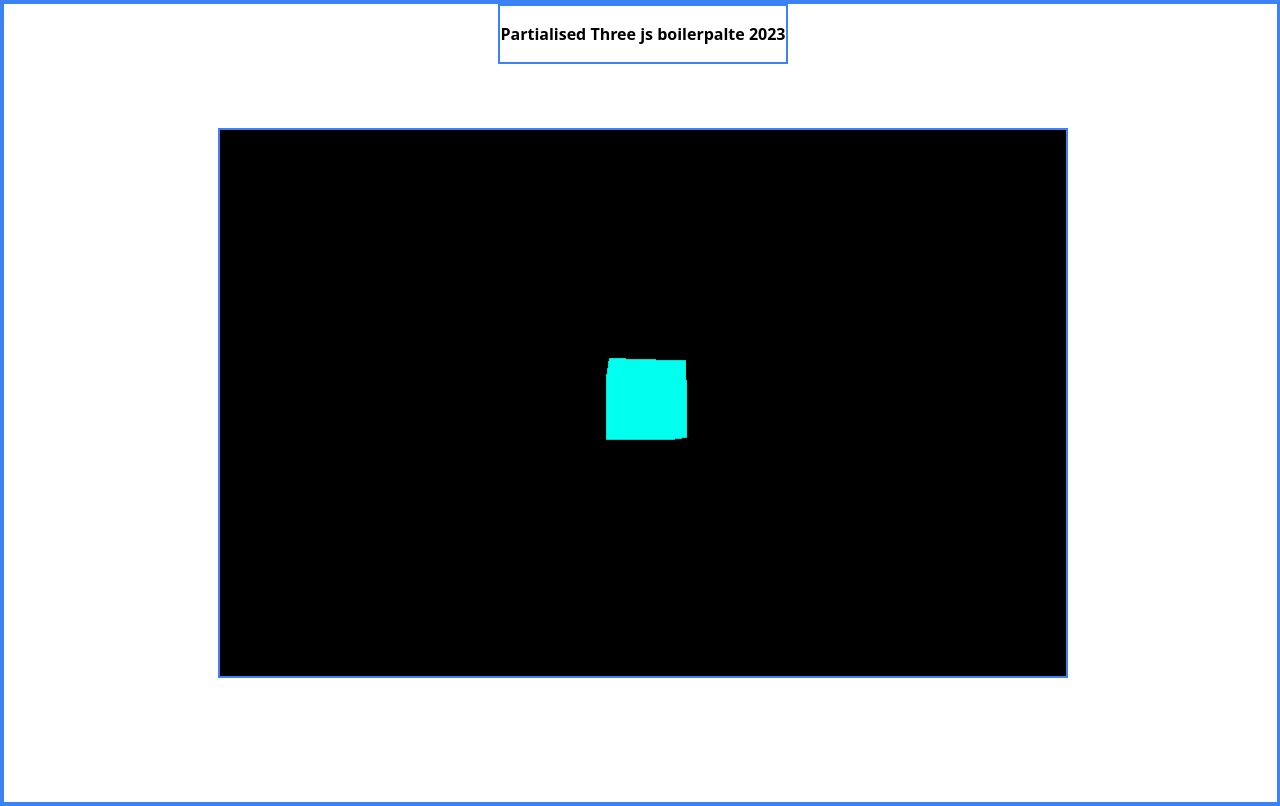
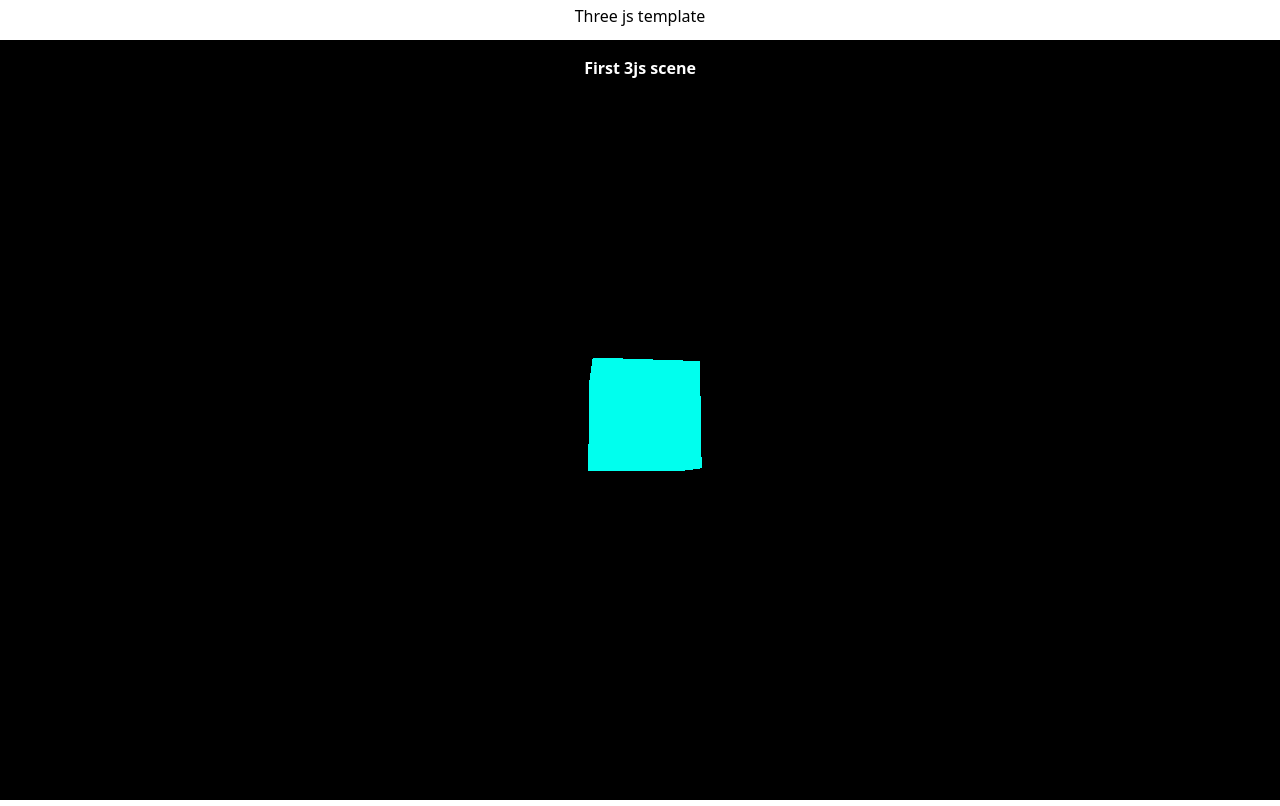
Before and after one commit to laaulab/three-boiler-23, a website built with Vite: page index.html in a window 1280 px wide. Built offline with nearby package versions, Linux system fonts and the light colour scheme.

Commit message:
summer 24 update

```diff
--- a/assets/style/main.sass
+++ b/assets/style/main.sass
@@ -3,22 +3,26 @@
 @tailwind utilities
 
 *
-    @apply border border-blue-500
+    // @apply border border-blue-500
+
+header
+    @apply h-[5dvh] text-center pt-1
+
 
 h3
     @apply py-4 font-bold
 
-.viewport_container
+
+// Classes
+.viewport_container // = main
     @apply relative
-    @apply h-screen w-screen
+    @apply h-[95dvh] w-screen
     @apply flex justify-center items-center
 
-.title
-    @apply absolute top-0
-    @apply z-10
+    .title
+        @apply absolute top-0
+        @apply z-10 text-white
 
-.scene_container
-    @apply absolute
-    // @apply w-full h-full
-    @apply w-[850px] h-[550px]
-    // @apply bg-pink-50
+    .scene_container
+        @apply absolute
+        @apply w-full h-full
--- a/index.html
+++ b/index.html
@@ -2,9 +2,9 @@
 <html lang="en">
   <head>
     <meta charset="UTF-8" />
-    <link rel="icon" type="image/svg+xml" href="./public/favicon.svg" />
+    <link rel="icon" type="image/svg+xml" href="/favicon.svg" />
     <meta name="viewport" content="width=device-width, initial-scale=1.0" />
-    <title>Three Course 2023</title>
+    <title>ThreeJS boiler 2024</title>
 
     <script defer type="module" src="/main.js"></script>
   </head>
@@ -12,15 +12,14 @@
 
   <body>
     <div id="app">
+      <header class="">Three js template</header>
 
-      <div class="viewport_container">
+      <main class="viewport_container">
 
-        <div class="title">
-          <h3 class="">Partialised Three js boilerpalte 2023</h3>
-        </div>
+        <h3 class="title">First 3js scene</h3>
 
         <div class="scene_container"></div>
-      </div>
+      </main>
 
     </div>
   </body>
--- a/package.json
+++ b/package.json
@@ -1,7 +1,7 @@
 {
-  "name": "three-course-23",
+  "name": "three-boiler-vanilla",
   "private": true,
-  "version": "0.0.0",
+  "version": "0.1.0",
   "type": "module",
   "scripts": {
     "dev": "vite",
```
Also changed, not shown: 1 other file.
